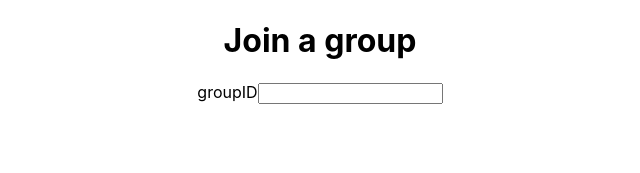
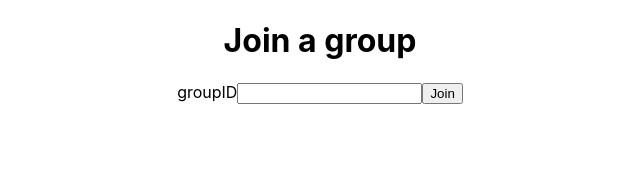
Before and after one commit to silviaserafini/borcbook, a React (Create React App) app: page /join in a window 1280 px wide. Shown: the top 173 px of the page, without its empty margins (320-960 px from the left). Built offline with nearby package versions, Linux system fonts and the light colour scheme.

Commit message:
added button in Join

```diff
--- a/src/Join.js
+++ b/src/Join.js
@@ -9,6 +9,7 @@ class Join extends Component {
                 <form>
                     <label>groupID</label>
                     <input/>
+                    <button>Join</button>
                 </form>
             </div>
        );
```
